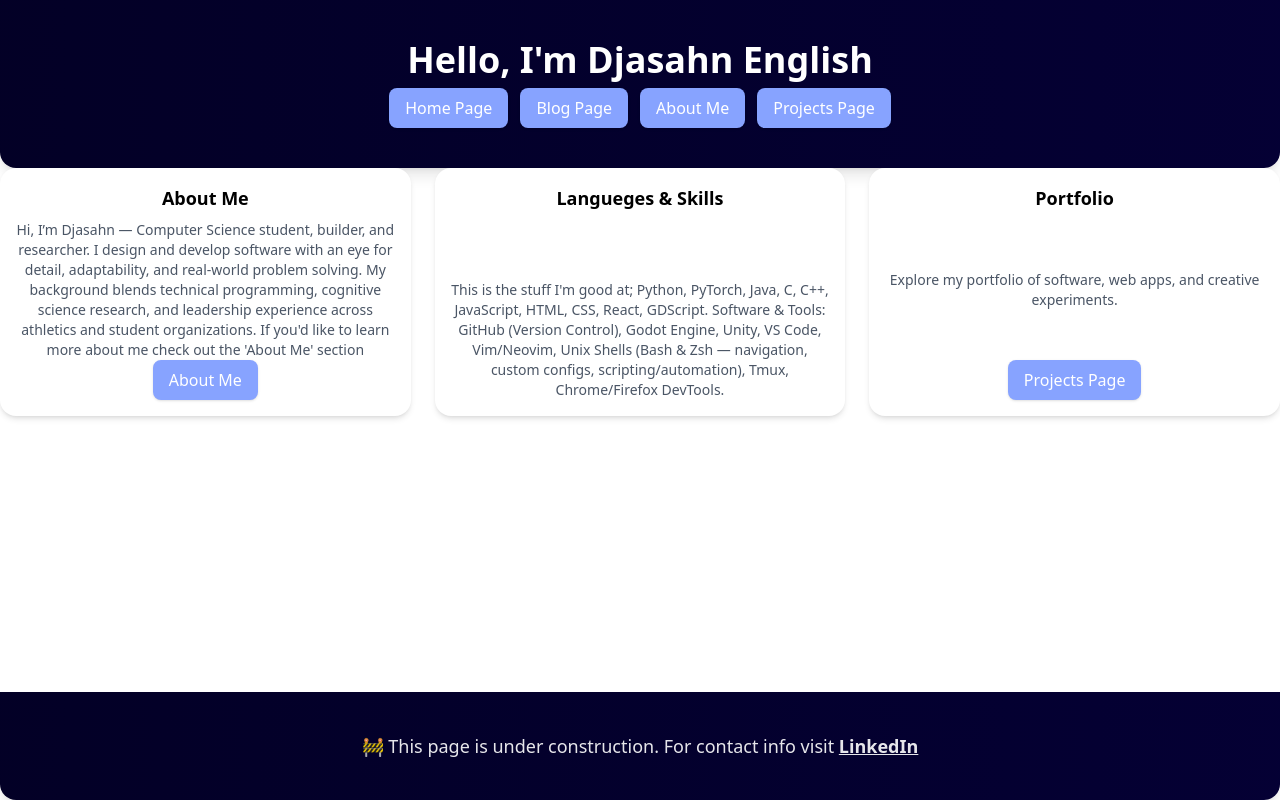
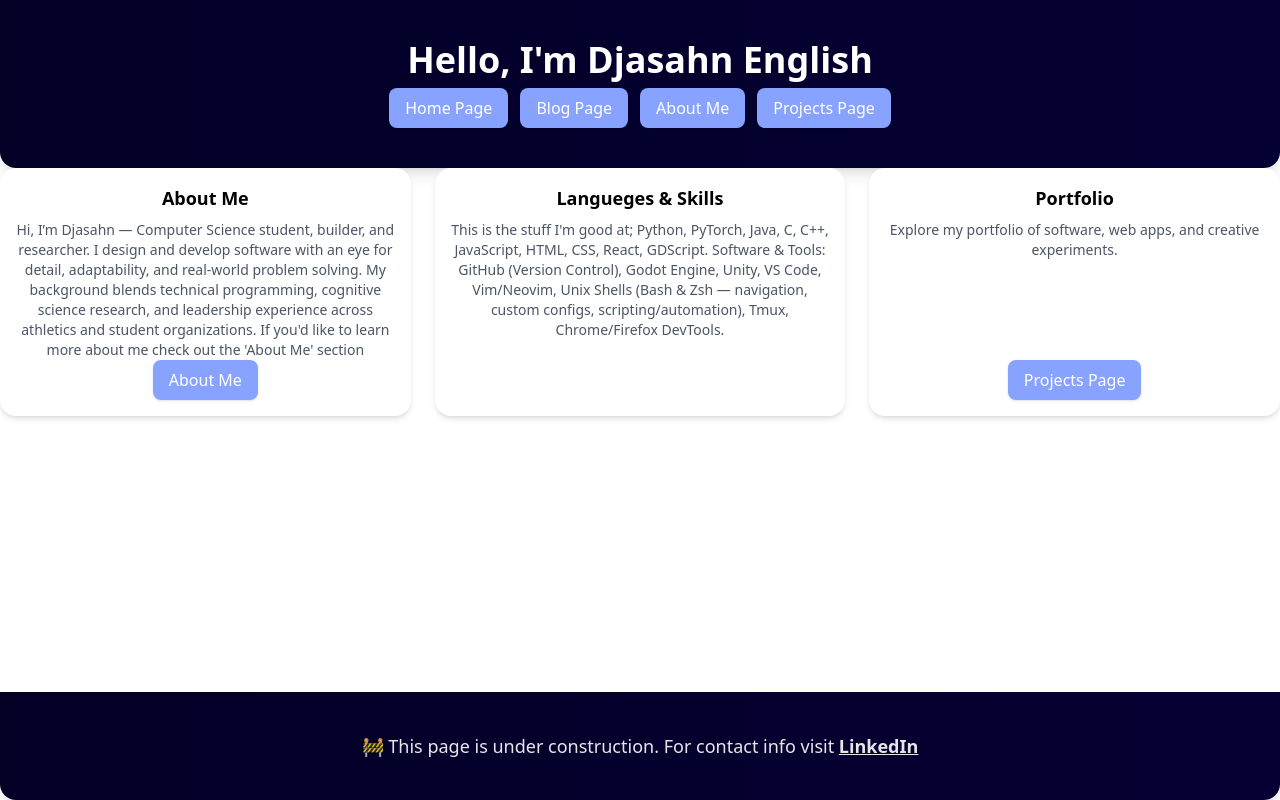
Before and after one commit to denglish04/Personal-Website, a React (Vite) app: page / in a window 1280 px wide. Built offline with nearby package versions, Linux system fonts and the light colour scheme.

Commit message:
Format Cards Evenly & Remove Autoplay on Mobile for Video Form Content

```diff
--- a/src/components/Card.jsx
+++ b/src/components/Card.jsx
@@ -1,10 +1,14 @@
 export default function Card({ title, description, children }) {
     return (
 
-        <div className="flex flex-col justify-between text-center rounded-2xl shadow-md p-4 bg-white hover:shadow-lg transition">
-        <h2 className="text-lg font-semibold mb-2">{title}</h2>
-        <p className="text-gray-600 text-sm">{description}</p>
-        {children && <div>{children}</div>}
+        <div className="flex flex-col justify-between align-items text-center rounded-2xl shadow-md p-4 bg-white hover:shadow-lg transition h-full">
+            <div className="flex-1">
+                <h2 className="text-lg font-semibold mb-2">{title}</h2>
+                <p className="text-gray-600 text-sm">{description}</p>
+            </div>
+
+
+            {children && <div classsName="mt-4">{children}</div>}
 
         </div>
     );
--- a/src/pages/projects/Raycaster.jsx
+++ b/src/pages/projects/Raycaster.jsx
@@ -19,7 +19,7 @@ return(
             <h2>Raycaster</h2>
 	    <p> this is the raycaster project, see more at this repo:</p>
 	    <a href="https://github.com/denglish04/raycasterDemo"> Click Here</a>
-	    <video src={myVideo} controls autoPlay={true} loop muted classname="rounded-xl shadow-lg w-[600px]"/>
+	    <video src={myVideo} controls autoPlay={true} loop muted playsInline classname="rounded-xl shadow-lg w-[600px]"/>
 	</>
     )
 }
```
